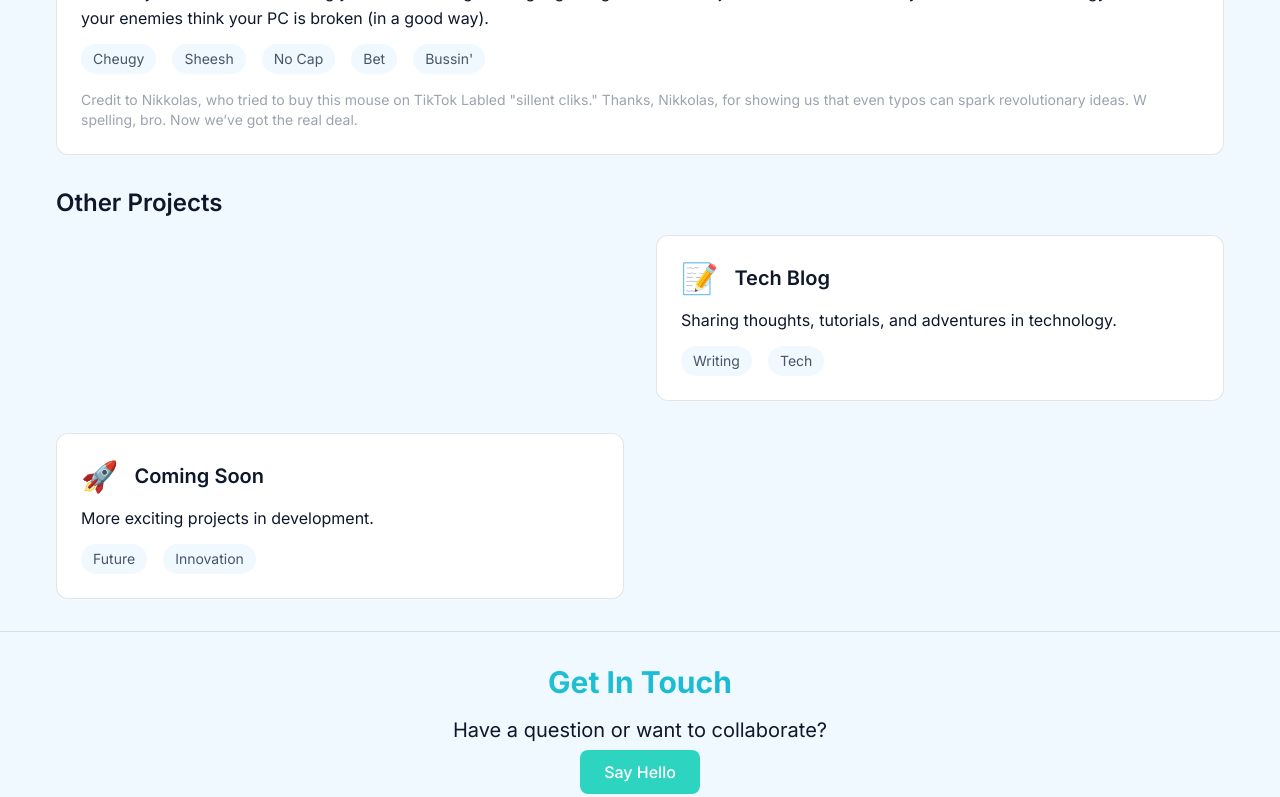
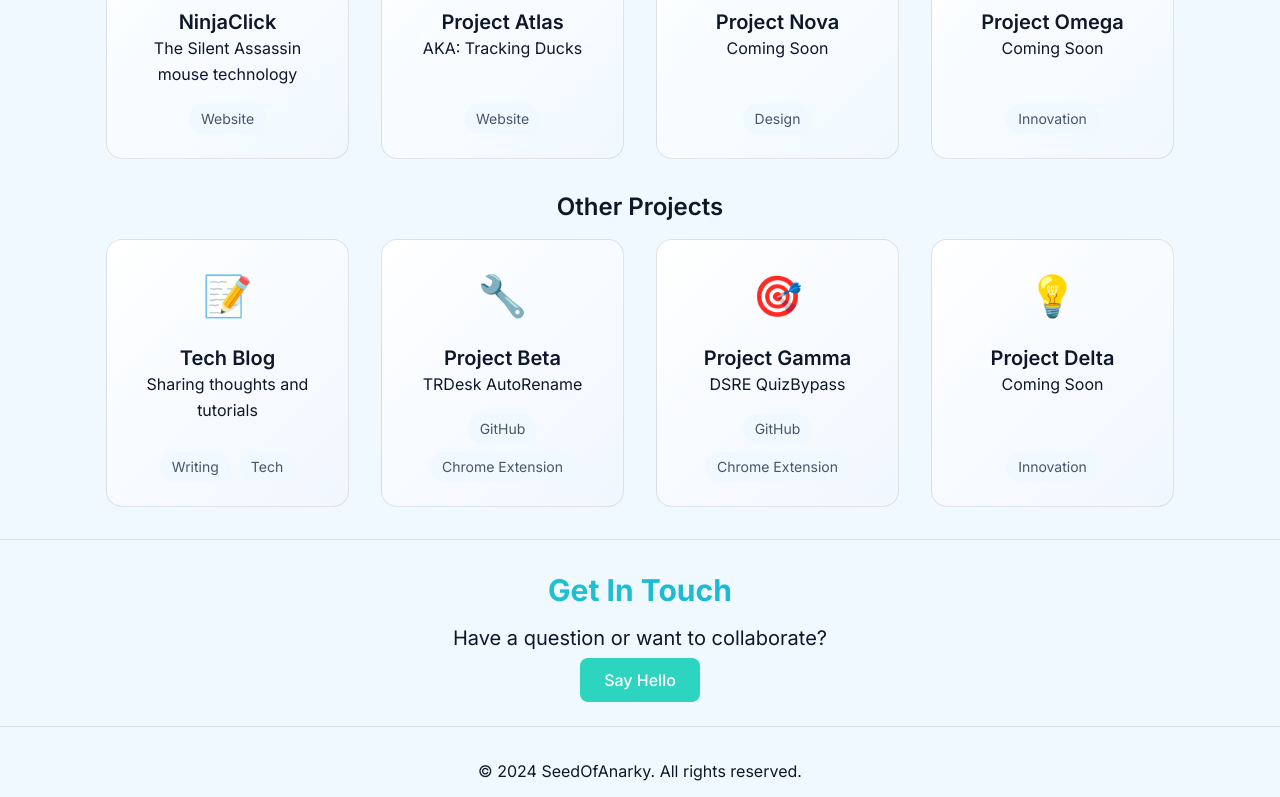
Before and after one commit to SeedOfAnarky/SeedOfAnarky.github.io, a plain HTML site: page index.html in a window 1280 px wide. Shown: the part 723-1520 px from the top of the page. Drawn offline with nearby package versions, Linux system fonts and the light colour scheme.

Commit message:
Re Layout
updated projects cards

```diff
--- a/index.html
+++ b/index.html
@@ -37,63 +37,108 @@
         </div>
     </section>
 
+    <!DOCTYPE html>
+    <html lang="en">
+    <!-- Head section remains the same -->
+    <body>
+        <!-- Nav and hero sections remain the same -->
+
+        <main>
             <section id="projects" class="section">
                 <div class="container">
                     <h2 class="gradient-text text-3xl font-bold mb-12 text-center">Projects</h2>
 
                     <div class="mb-16">
-                <h3 class="text-2xl font-semibold mb-8">Featured Project</h3>
-                <a href="projects/ninjaclick">
-                    <div class="project-card">
-                        <div class="flex items-center mb-4">
-                            <span class="text-4xl mr-4">🤫</span>
-                            <h4 class="text-2xl font-bold">NinjaClick: The Silent Assassin</h4>
+                        <h3 class="text-2xl font-semibold mb-8">Website Projects</h3>
+                        <div class="projects-grid">
+
+                            <article class="project-card website-card">
+                                <a href="projects/ninjaclick" class="card-link">
+                                    <div class="project-icon">🤫</div>
+                                    <h4 class="text-xl font-semibold">NinjaClick</h4>
+                                    <p>The Silent Assassin mouse technology</p>
+                                    <div class="tech-tags">
+                                        <span class="tech-tag">Website</span>
                                     </div>
-                        <p class="mb-4">Tired of your loud mouse blowing your cover during late-night gaming sessions? NinjaClick is the revolutionary silent mouse technology that'll make your enemies think your PC is broken (in a good way).</p>
-                        <div class="flex space-x-4">
-                            <span class="tech-tag">Cheugy</span>
-                            <span class="tech-tag">Sheesh</span>
-                            <span class="tech-tag">No Cap</span>
-                            <span class="tech-tag">Bet</span>
-                            <span class="tech-tag">Bussin'</span>
+                                </a>
+                            </article>
+
+                            <article class="project-card website-card">
+                                <div class="project-icon">🎮</div>
+                                <h4 class="text-xl font-semibold">Project Atlas</h4>
+                                <p>AKA: Tracking Ducks</p>
+                                <div class="tech-tags">
+                                    <span class="tech-tag">Website</span>
                                 </div>
-                        <div class="mt-4 text-sm text-gray-500">
-                            <div class="mt-4 text-sm text-gray-400">
-                                Credit to Nikkolas, who tried to buy this mouse on TikTok Labled "sillent cliks." Thanks, Nikkolas, for showing us that even typos can spark revolutionary ideas. W spelling, bro. Now we’ve got the real deal.
+                            </article>
+
+                            <article class="project-card website-card">
+                                <div class="project-icon">🎨</div>
+                                <h4 class="text-xl font-semibold">Project Nova</h4>
+                                <p>Coming Soon</p>
+                                <div class="tech-tags">
+                                    <span class="tech-tag">Design</span>
                                 </div>
+                            </article>
 
+                            <article class="project-card website-card">
+                                <div class="project-icon">🚀</div>
+                                <h4 class="text-xl font-semibold">Project Omega</h4>
+                                <p>Coming Soon</p>
+                                <div class="tech-tags">
+                                    <span class="tech-tag">Innovation</span>
                                 </div>
+                            </article>
                         </div>
                     </div>
 
                     <h3 class="text-2xl font-semibold mb-8">Other Projects</h3>
-            <div class="grid grid-cols-1 md:grid-cols-2 gap-8">
-                <a href="/blog" class="project-card">
-                    <div class="flex items-center mb-4">
-                        <span class="text-3xl mr-4">📝</span>
+                    <div class="projects-grid">
+                        <article class="project-card other-card">
+                            <div class="project-icon">📝</div>
                             <h4 class="text-xl font-semibold">Tech Blog</h4>
-                    </div>
-                    <p class="mb-4">Sharing thoughts, tutorials, and adventures in technology.</p>
-                    <div class="flex space-x-4">
+                            <p>Sharing thoughts and tutorials</p>
+                            <div class="tech-tags">
                                 <span class="tech-tag">Writing</span>
                                 <span class="tech-tag">Tech</span>
                             </div>
-                </a>
+                        </article>
 
-                <div class="project-card">
-                    <div class="flex items-center mb-4">
-                        <span class="text-3xl mr-4">🚀</span>
-                        <h4 class="text-xl font-semibold">Coming Soon</h4>
+                        <article class="project-card other-card">
+                            <div class="project-icon">🔧</div>
+                            <h4 class="text-xl font-semibold">Project Beta</h4>
+                            <p>TRDesk AutoRename</p>
+                            <div class="tech-tags">
+                                <span class="tech-tag">GitHub</span>
+                                <span class="tech-tag">Chrome Extension</span>
                             </div>
-                    <p class="mb-4">More exciting projects in development.</p>
-                    <div class="flex space-x-4">
-                        <span class="tech-tag">Future</span>
+                        </article>
+
+                        <article class="project-card other-card">
+                            <div class="project-icon">🎯</div>
+                            <h4 class="text-xl font-semibold">Project Gamma</h4>
+                            <p>DSRE QuizBypass</p>
+                            <div class="tech-tags">
+                                <span class="tech-tag">GitHub</span>
+                                <span class="tech-tag">Chrome Extension</span>
+                            </div>
+                        </article>
+
+                        <article class="project-card other-card">
+                            <div class="project-icon">💡</div>
+                            <h4 class="text-xl font-semibold">Project Delta</h4>
+                            <p>Coming Soon</p>
+                            <div class="tech-tags">
                                 <span class="tech-tag">Innovation</span>
                             </div>
-                </div>
+                        </article>
                     </div>
                 </div>
             </section>
+            <!-- Contact section and footer remain the same -->
+        </main>
+    </body>
+    </html>
 
     <section id="contact" class="section">
         <div class="container text-center">
@@ -105,7 +150,7 @@
 
     <footer class="py-8">
         <div class="container text-center">
-            <p>© 2024 KnowMyAnarky. All rights reserved.</p>
+            <p>© 2024 SeedOfAnarky. All rights reserved.</p>
         </div>
     </footer>
 </body>
--- a/styles.css
+++ b/styles.css
@@ -24,10 +24,12 @@ body {
     line-height: 1.6;
 }
 
+/* Layout */
 .container {
     max-width: 1200px;
     margin: 0 auto;
     padding: 0 1rem;
+    text-align: center;
 }
 
 /* Navigation */
@@ -59,6 +61,8 @@ body {
     border: 1px solid transparent;
     border-radius: 4px;
     transition: all 0.3s ease;
+    text-decoration: none;
+    color: inherit;
 }
 
 .nav-link:hover {
@@ -101,32 +105,93 @@ body {
     border-bottom: 1px solid rgba(0, 0, 0, 0.1);
 }
 
+.projects-container {
+    background-color: #f5f5f5;
+    padding: 3rem 0;
+    margin: 2rem 0;
+    border-radius: 16px;
+}
+
+.projects-grid {
+    display: grid;
+    grid-template-columns: repeat(auto-fit, minmax(200px, 1fr));
+    gap: 2rem;
+    justify-items: center;
+    margin: 0 auto;
+    max-width: 1100px;
+    padding: 0 1rem;
+}
+
+/* Project Cards */
 .project-card {
+    width: 100%;
+    max-width: 250px;
+    min-height: 200px;
+    display: flex;
+    flex-direction: column;
+    align-items: center;
+    text-align: center;
+    padding: 1.5rem;
     background: var(--bg-card);
-    border-radius: 12px;
+    border-radius: 16px;
     border: 1px solid rgba(0, 0, 0, 0.1);
-    padding: 1.5rem;
     transition: all 0.3s ease;
 }
 
 .project-card:hover {
     transform: translateY(-5px);
     border-color: var(--primary);
-    box-shadow: 0 10px 20px rgba(0, 0, 0, 0.1);
+    box-shadow: 0 8px 20px rgba(0, 0, 0, 0.1);
 }
 
-/* Utilities */
-.gradient-text {
-    background: linear-gradient(45deg, var(--primary), var(--accent));
-    -webkit-background-clip: text;
-    -webkit-text-fill-color: transparent;
+.project-icon {
+    font-size: 2.5rem;
+    margin-bottom: 1rem;
 }
 
+.card-link {
+    text-decoration: none;
+    color: inherit;
+    display: block;
+    width: 100%;
+    height: 100%;
+}
+
+/* Card Variations */
+.website-card {
+    background: linear-gradient(135deg, var(--bg-card) 0%, var(--bg-main) 100%);
+}
+
+.other-card {
+    background: linear-gradient(135deg, var(--bg-card) 0%, #f0f7ff 100%);
+}
+
+/* Tags */
+.tech-tags {
+    margin-top: auto;
+    padding-top: 1rem;
+    display: flex;
+    gap: 0.5rem;
+    flex-wrap: wrap;
+    justify-content: center;
+}
+
+.tech-tag {
+    display: inline-block;
+    padding: 0.25rem 0.75rem;
+    border-radius: 999px;
+    background: var(--bg-main);
+    color: var(--text-secondary);
+    font-size: 0.875rem;
+}
+
+/* Buttons */
 .btn {
     padding: 0.75rem 1.5rem;
     border-radius: 8px;
     font-weight: 500;
     transition: all 0.3s ease;
+    text-decoration: none;
 }
 
 .btn-primary {
@@ -139,21 +204,24 @@ body {
     transform: translateY(-2px);
 }
 
-.tech-tag {
-    display: inline-block;
-    padding: 0.25rem 0.75rem;
-    border-radius: 999px;
-    background: var(--bg-main);
-    color: var(--text-secondary);
-    font-size: 0.875rem;
+/* Text Utilities */
+.gradient-text {
+    background: linear-gradient(45deg, var(--primary), var(--accent));
+    -webkit-background-clip: text;
+    -webkit-text-fill-color: transparent;
 }
 
-/* Margins */
+.text-center {
+    text-align: center;
+}
+
+/* Spacing Utilities */
 .mb-16 { margin-bottom: 2rem; }
 .mb-12 { margin-bottom: 1.5rem; }
 .mb-8 { margin-bottom: 1rem; }
 .mb-4 { margin-bottom: 0.75rem; }
 
+/* Responsive Adjustments */
 @media (max-width: 768px) {
     .nav-content {
         flex-direction: column;
@@ -164,4 +232,9 @@ body {
         flex-wrap: wrap;
         justify-content: center;
     }
+
+    .projects-grid {
+        grid-template-columns: 1fr;
+        max-width: 300px;
+    }
 }
```
Lines whose indentation alone changed are shown as unchanged.
